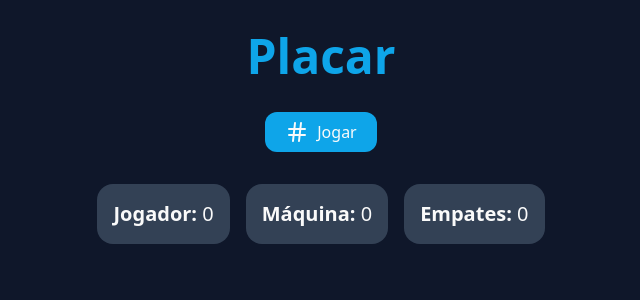
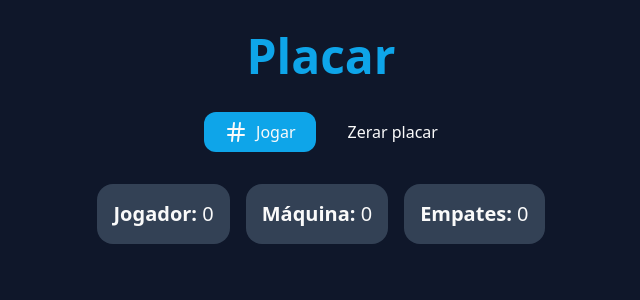
Before and after one commit to LucasAntunesDev/jogo-da-velha, a React (Vite) app: page /placar in a window 1280 px wide. Shown: the top 300 px of the page, without its empty margins (319-959 px from the left). Built offline with nearby package versions, Linux system fonts and the light colour scheme.

Commit message:
Zerando placar

```diff
--- a/src/Placar.jsx
+++ b/src/Placar.jsx
@@ -17,18 +17,31 @@ const Placar = () => {
     setResultados(resultadosSalvos)
   }, [])
 
+  const zerarPlacar = () => {
+    localStorage.removeItem('resultados')
+    setResultados({
+      jogador1: 0,
+      jogador2: 0,
+      empates: 0,
+    })
+  }
+
   return (
     <main className="h-fit min-h-screen text-zinc-50">
       <h1 className="font-bold text-3xl md:text-5xl text-sky-500 my-8 mx-auto w-fit">
         Placar
       </h1>
 
-      <a
-        href="/"
-        className="btn-primary mx-auto flex items-center gap-x-2 w-fit">
-        <Hash className="block" />
-        <span>Jogar</span>
-      </a>
+      <div className="flex gap-x-8 items-center justify-center">
+        <a href="/" className="btn-primary flex items-center gap-x-2 w-fit">
+          <Hash className="block" />
+          <span>Jogar</span>
+        </a>
+
+        <button type="button" className="w-fit" onClick={zerarPlacar}>
+          Zerar placar
+        </button>
+      </div>
 
       {resultados.length === 0 ? (
         <p className="w-fit mx-auto my-8 text-3xl font-bold text-zinc-50 flex">
```
